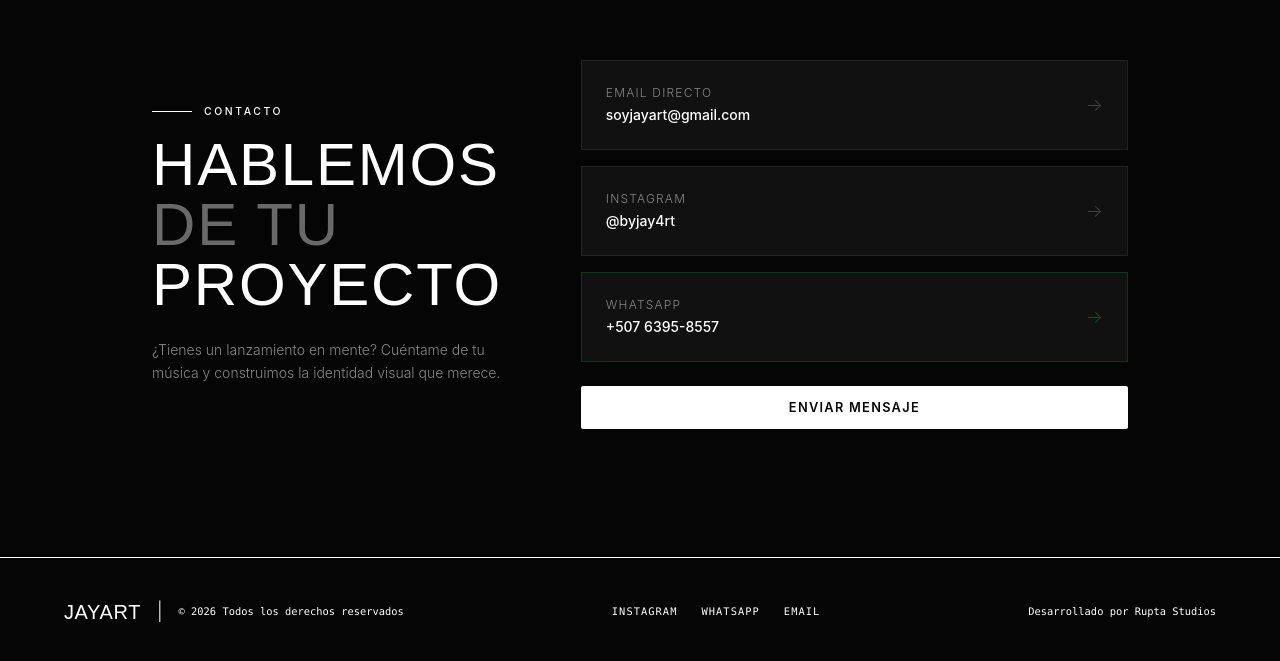
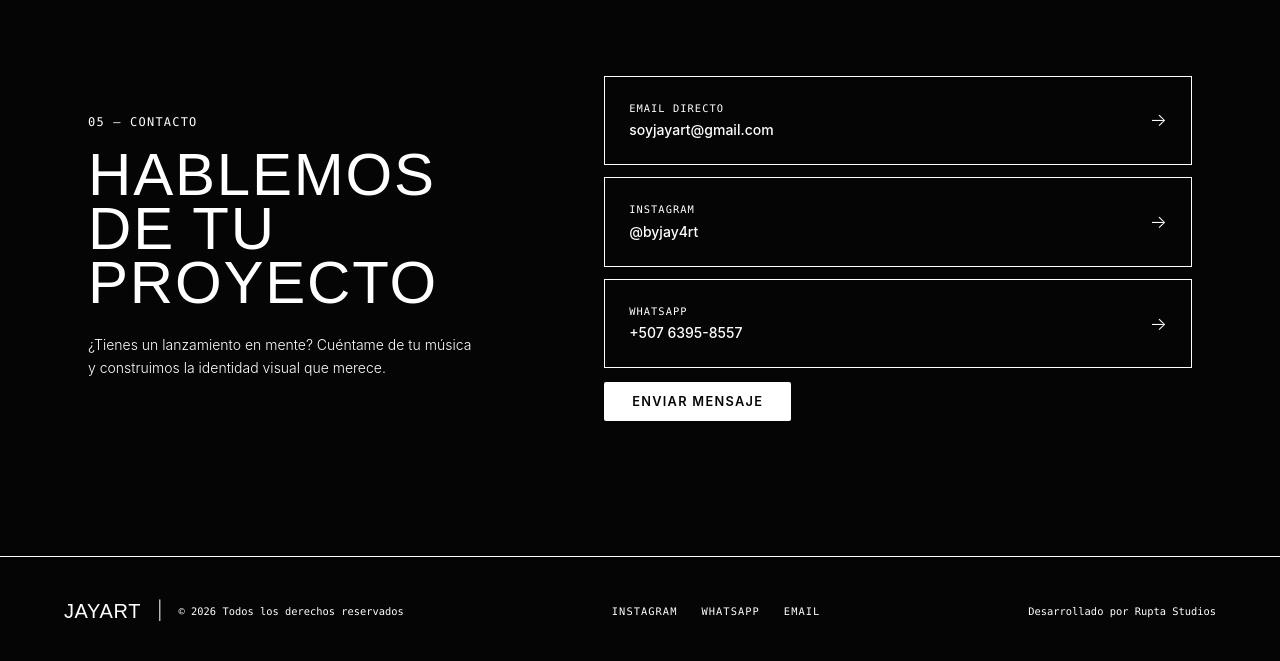
Before and after one commit to vixaontheblock/jay-art, a Next.js app: page / in a window 1280 px wide. Shown: the part 5905-6566 px from the top of the page. Built offline with nearby package versions, Linux system fonts and the light colour scheme.

Commit message:
Update Contact.tsx

```diff
--- a/src/components/Contact.tsx
+++ b/src/components/Contact.tsx
@@ -1,75 +1,70 @@
 export default function Contact() {
   return (
-    <section id="contact" className="py-32 px-6 max-w-5xl mx-auto">
-      <div className="grid md:grid-cols-[1fr_1.5fr] gap-16 items-center">
+    <section id="contact" className="py-28 md:py-36 px-6 max-w-6xl mx-auto">
+      <div className="grid md:grid-cols-[1fr_1.3fr] gap-16 items-center">
         {/* Izquierda */}
         <div>
-          <p className="eyebrow mb-4 flex items-center">
-            <span className="accent-line" />
-            Contacto
-          </p>
-          <h2 className="font-display text-6xl uppercase leading-none mb-6">
-            Hablemos<br />
-            <span className="text-white/40">de tu</span><br />
+          <span className="font-mono text-xs text-[var(--ember)] tracking-widest">05 — CONTACTO</span>
+          <h2 className="font-display text-5xl md:text-6xl uppercase leading-[0.9] mt-4 mb-6 text-[var(--paper)]">
+            Hablemos
+            <br />
+            <span className="text-[var(--steel)]">de tu</span>
+            <br />
             proyecto
           </h2>
-          <p className="text-[var(--muted)] text-sm font-light leading-relaxed">
+          <p className="text-[var(--paper-dim)] text-sm font-light leading-relaxed max-w-sm">
             ¿Tienes un lanzamiento en mente? Cuéntame de tu música y construimos
             la identidad visual que merece.
           </p>
         </div>
 
         {/* Derecha */}
-        <div className="space-y-4">
+        <div className="space-y-3">
           <a
             href="mailto:soyjayart@gmail.com"
-            className="group flex items-center justify-between p-6 border border-[var(--border)] hover:border-white/20 bg-[var(--bg-card)] transition-all duration-300"
+            className="group flex items-center justify-between p-6 border border-[var(--line)] hover:border-[var(--paper)]/20 bg-[var(--ink-2)] transition-all duration-300"
           >
             <div>
-              <p className="text-xs text-[var(--muted)] uppercase tracking-widest mb-1">Email directo</p>
-              <p className="text-sm font-medium group-hover:text-white transition-colors">
+              <p className="font-mono text-[0.65rem] text-[var(--steel)] uppercase tracking-widest mb-1">Email directo</p>
+              <p className="text-sm font-medium text-[var(--paper)] group-hover:text-[var(--ember)] transition-colors">
                 soyjayart@gmail.com
               </p>
             </div>
-            <span className="text-white/20 group-hover:text-white/60 transition-all text-lg group-hover:translate-x-1 duration-200">→</span>
+            <span className="text-[var(--steel)] group-hover:text-[var(--ember)] group-hover:translate-x-1 transition-all duration-200 text-lg">→</span>
           </a>
 
           <a
             href="https://instagram.com/byjay4rt"
             target="_blank"
             rel="noopener noreferrer"
-            className="group flex items-center justify-between p-6 border border-[var(--border)] hover:border-white/20 bg-[var(--bg-card)] transition-all duration-300"
+            className="group flex items-center justify-between p-6 border border-[var(--line)] hover:border-[var(--paper)]/20 bg-[var(--ink-2)] transition-all duration-300"
           >
             <div>
-              <p className="text-xs text-[var(--muted)] uppercase tracking-widest mb-1">Instagram</p>
-              <p className="text-sm font-medium group-hover:text-white transition-colors">
+              <p className="font-mono text-[0.65rem] text-[var(--steel)] uppercase tracking-widest mb-1">Instagram</p>
+              <p className="text-sm font-medium text-[var(--paper)] group-hover:text-[var(--ember)] transition-colors">
                 @byjay4rt
               </p>
             </div>
-            <span className="text-white/20 group-hover:text-white/60 transition-all text-lg group-hover:translate-x-1 duration-200">→</span>
+            <span className="text-[var(--steel)] group-hover:text-[var(--ember)] group-hover:translate-x-1 transition-all duration-200 text-lg">→</span>
           </a>
 
           <a
             href="https://wa.me/50763958557"
             target="_blank"
             rel="noopener noreferrer"
-            className="group flex items-center justify-between p-6 border border-green-500/20 hover:border-green-400/40 bg-[var(--bg-card)] transition-all duration-300"
+            className="group flex items-center justify-between p-6 border border-[var(--line)] hover:border-green-400/30 bg-[var(--ink-2)] transition-all duration-300"
           >
             <div>
-              <p className="text-xs text-[var(--muted)] uppercase tracking-widest mb-1">
-                WhatsApp
-              </p>
-              <p className="text-sm font-medium group-hover:text-green-400 transition-colors">
+              <p className="font-mono text-[0.65rem] text-[var(--steel)] uppercase tracking-widest mb-1">WhatsApp</p>
+              <p className="text-sm font-medium text-[var(--paper)] group-hover:text-green-400 transition-colors">
                 +507 6395-8557
               </p>
             </div>
-            <span className="text-green-400/30 group-hover:text-green-400/70 transition-all text-lg group-hover:translate-x-1 duration-200">
-              →
-            </span>
+            <span className="text-[var(--steel)] group-hover:text-green-400 group-hover:translate-x-1 transition-all duration-200 text-lg">→</span>
           </a>
 
           <div className="pt-2">
-            <a href="mailto:soyjayart@gmail.com" className="btn-primary inline-block w-full text-center">
+            <a href="mailto:soyjayart@gmail.com" className="btn-primary w-full justify-center">
               Enviar mensaje
             </a>
           </div>
```
